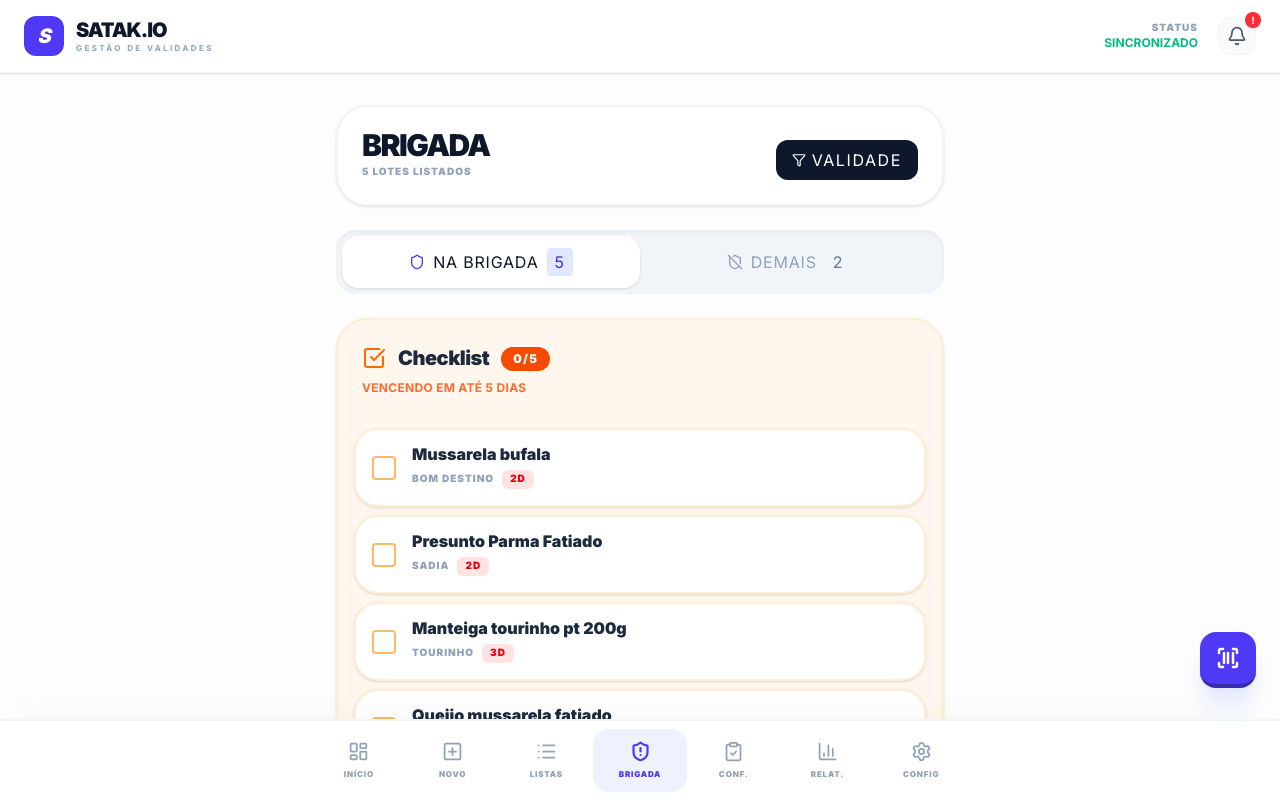
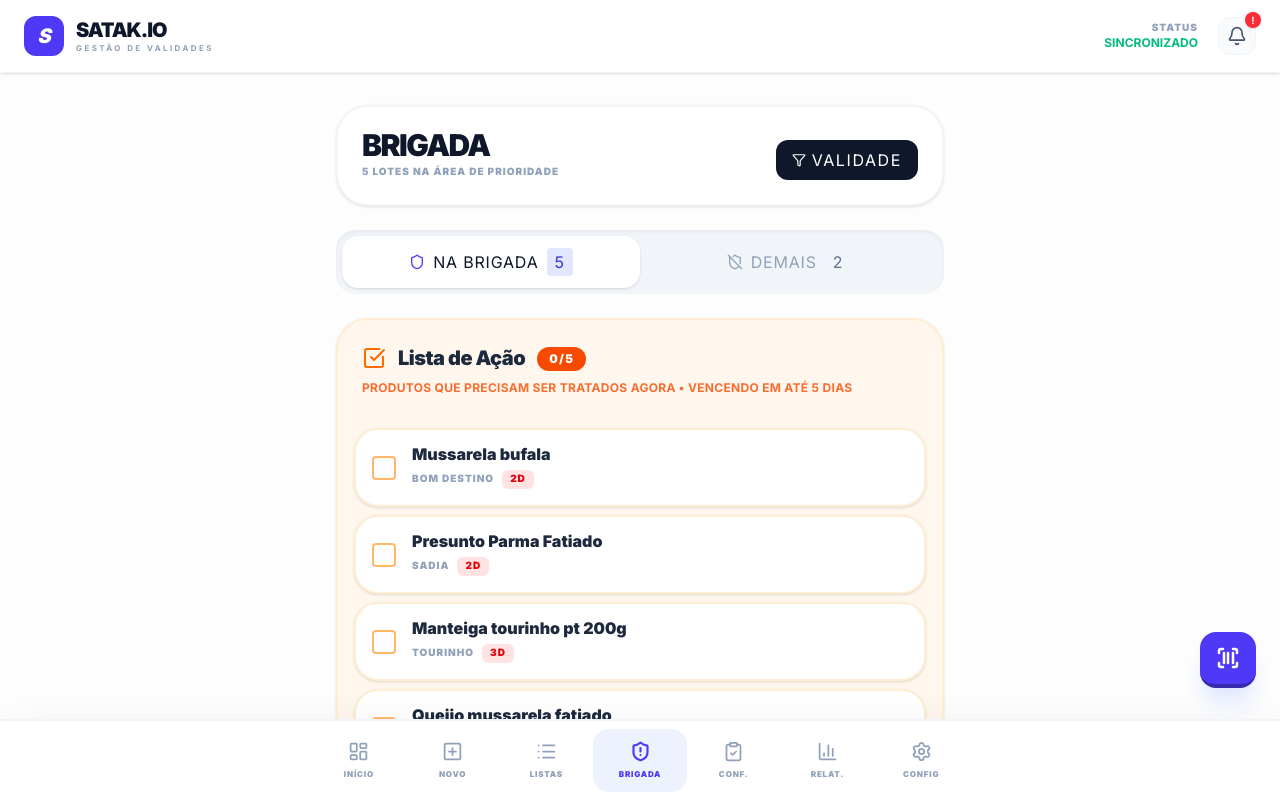
Before and after one commit to zatarana/Validadesatak, a React (Vite) app: page / in a window 1280 px wide. Both pictures are taken after a click on the button "BRIGADA". Shown: the top 800 px of the page. Built offline with nearby package versions, Linux system fonts and the light colour scheme.

Commit message:
Rename brigade checklist to action list

```diff
--- a/src/pages/Brigade.tsx
+++ b/src/pages/Brigade.tsx
@@ -20,7 +20,7 @@ export function Brigade() {
     .sort((a, b) => getDaysUntil(a.expirationDate) - getDaysUntil(b.expirationDate));
   const displayList = tab === 'in' ? brigadeProducts : outBrigadeProducts;
 
-  const checklistItems = brigadeProducts.filter(product => {
+  const actionItems = brigadeProducts.filter(product => {
     const days = getDaysUntil(product.expirationDate);
     return days >= 0 && days <= settings.alertCritical;
   });
@@ -29,14 +29,14 @@ export function Brigade() {
     setCheckedItems(prev => ({ ...prev, [id]: !prev[id] }));
   };
 
-  const checkedCount = checklistItems.filter(product => checkedItems[product.id]).length;
+  const checkedCount = actionItems.filter(product => checkedItems[product.id]).length;
 
   return (
     <div className="space-y-6 pb-6">
       <div className="flex justify-between items-end bg-white p-6 rounded-[32px] shadow-sm border-2 border-slate-100">
         <div className="flex flex-col gap-1">
           <h1 className="text-3xl font-black text-slate-900 tracking-tighter leading-none">BRIGADA</h1>
-          <p className="text-slate-400 font-black text-[10px] uppercase tracking-widest">{brigadeProducts.length} lotes listados</p>
+          <p className="text-slate-400 font-black text-[10px] uppercase tracking-widest">{brigadeProducts.length} lotes na área de prioridade</p>
         </div>
         <button className="flex items-center gap-1.5 px-4 py-2 bg-slate-900 text-white rounded-xl font-bold uppercase tracking-widest text-[10px]">
           <Filter size={14} /> Validade
@@ -54,17 +54,17 @@ export function Brigade() {
         </button>
       </div>
 
-      {tab === 'in' && checklistItems.length > 0 && (
+      {tab === 'in' && actionItems.length > 0 && (
         <div className="bg-orange-50 border-2 border-orange-100 rounded-[32px] overflow-hidden shadow-sm">
           <div className="p-6 pb-2 flex items-center justify-between">
             <div className="flex items-center gap-3 font-black text-slate-800 tracking-tight text-xl">
-              <CheckSquare className="text-orange-500" size={24} /> Checklist
-              <span className="bg-orange-600 text-white text-xs px-3 py-1 rounded-xl uppercase tracking-widest mt-0.5">{checkedCount}/{checklistItems.length}</span>
+              <CheckSquare className="text-orange-500" size={24} /> Lista de Ação
+              <span className="bg-orange-600 text-white text-xs px-3 py-1 rounded-xl uppercase tracking-widest mt-0.5">{checkedCount}/{actionItems.length}</span>
             </div>
           </div>
-          <div className="px-6 pb-4 text-xs text-orange-600/80 font-bold tracking-wide uppercase">Vencendo em até {settings.alertCritical} dias</div>
+          <div className="px-6 pb-4 text-xs text-orange-600/80 font-bold tracking-wide uppercase">Produtos que precisam ser tratados agora • vencendo em até {settings.alertCritical} dias</div>
           <div className="p-4 space-y-2">
-            {checklistItems.map(item => {
+            {actionItems.map(item => {
               const days = getDaysUntil(item.expirationDate);
               return (
                 <div key={item.id} onClick={() => setEditingProduct(item)} className="bg-white p-4 rounded-[24px] border-2 border-orange-100 flex items-center gap-4 shadow-sm hover:bg-orange-50/50 transition-colors cursor-pointer group">
```
